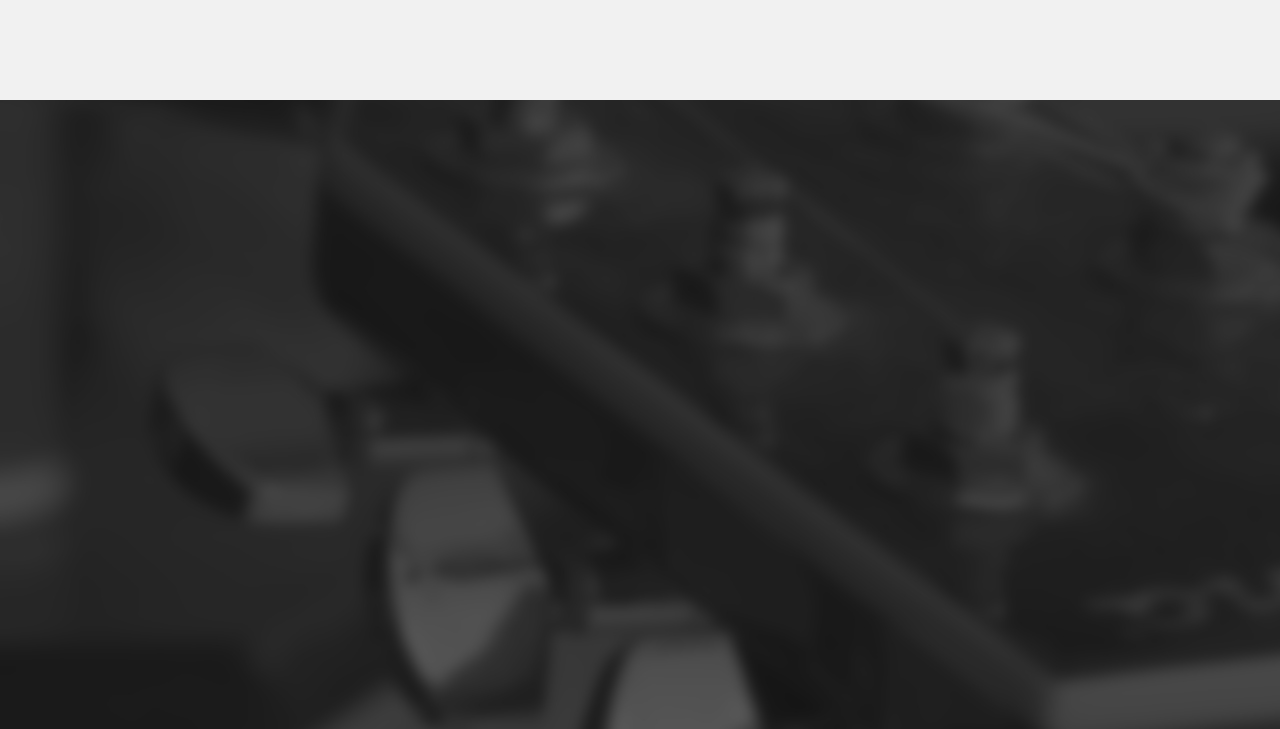
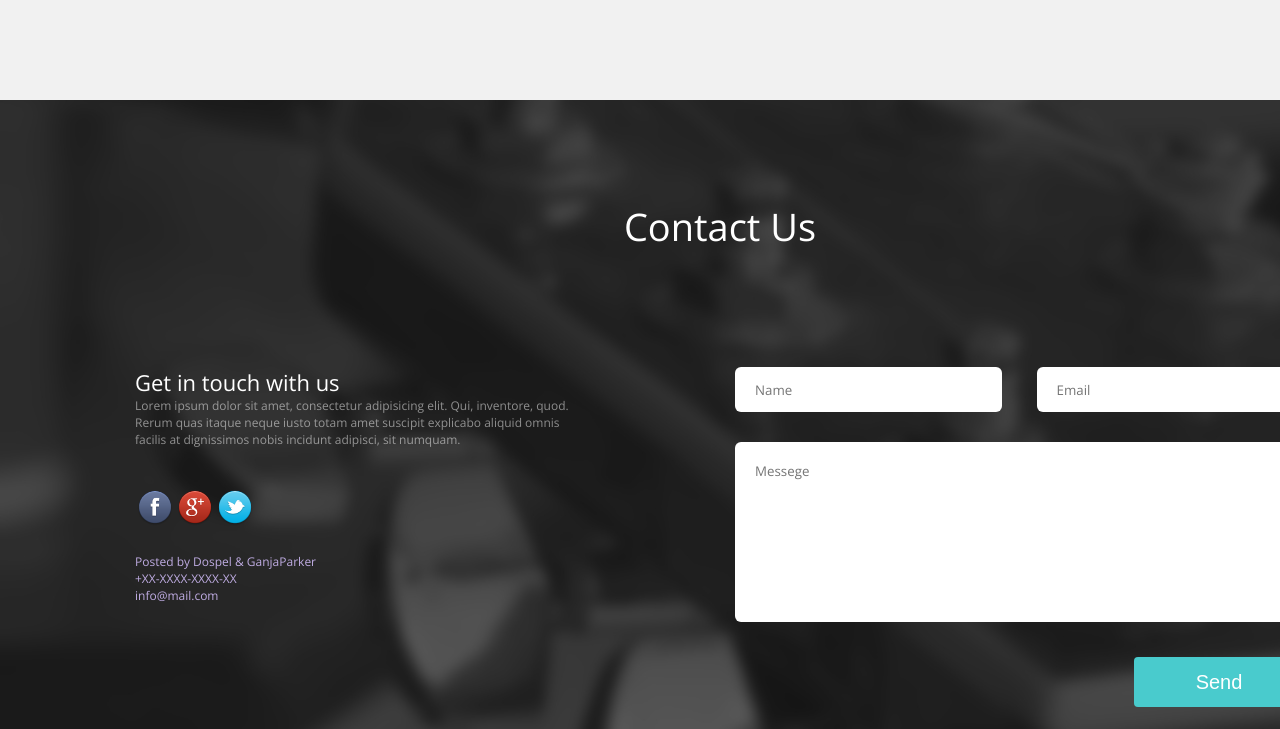
Before and after one commit to SergejGenri/test-small, a website: page app/index.html in a window 1280 px wide. Shown: the part 2068-2797 px from the top of the page. Drawn offline with nearby package versions, Linux system fonts and the light colour scheme.

Commit message:
add footer and section contact us

```diff
--- a/app/index.html
+++ b/app/index.html
@@ -14,7 +14,7 @@
 	<div class="wrapper">
 		<div class="header">
 			<div class="containers">
-				<h1 class="logo">Author</h1>
+				<h1><a href="" class="logo">Author</a></h1>
 				<nav class="nav">
 					<ul>
 						<li><a href="">Home</a></li>
@@ -136,8 +136,28 @@
 		</div>
 
 		<footer>
+			<h3 class="contact-header">Contact Us</h3>
 			<div class="containers">
-
+				<div class="contact-social">
+					<h6>Get in touch with us</h6>
+					<span>Lorem ipsum dolor sit amet, consectetur adipisicing elit. Qui, inventore, quod. Rerum quas itaque neque iusto totam amet suscipit explicabo aliquid omnis facilis at dignissimos nobis incidunt adipisci, sit numquam.
+					<ul class="social-icons">
+						<li><a href=""><i class="sprite sprite-Facebook"></i></a></li>
+						<li><a href=""><i class="sprite sprite-Google-Plus"></i></a></li>
+						<li><a href=""><i class="sprite sprite-Twitter-Bird"></i></a></li>
+					</ul>
+					<p>Posted by Dospel & GanjaParker</p>
+					<p>+XX-XXXX-XXXX-XX</p>
+					<p>info@mail.com</p>
+				</div>
+				<div class="contact-form">
+						<form class="contact_form" action="" method="post" name="contact_form">
+							<input type="text" name="name" placeholder="Name" required  maxlength="15">
+							<input type="text" name="email" placeholder="Email" required pattern="^\S+@\S+\.\S+$" title="example@mail.com">
+							<textarea name="messege" id="" cols="30" rows="10" maxlength="200" placeholder="Messege" required></textarea>
+							<button class="btn-send" type="submit">Send</button>
+						</form>
+				</div>
 			</div>
 
 		</footer>
--- a/app/scss/style.scss
+++ b/app/scss/style.scss
@@ -1,6 +1,10 @@
 * {
 	margin: 0;
 	padding: 0;
+}
+
+body {
+	font-family: 'Open Sans', sans-serif;
 }
 
 li {
@@ -11,7 +15,6 @@ li {
 	width: 1440px;
 	height: 100%;
 	margin: auto;
-	font-family: 'Open Sans', sans-serif;
 	a {
 		text-decoration: none;
 	}
@@ -162,3 +165,98 @@ footer {
 	margin: auto;
 	background: #181818 url('../img/footer-background.jpg') no-repeat;
 }
+
+.contact-header {
+	text-align: center;
+	color: #fff;
+	font-size: 38px;
+	padding: 100px 0 115px 0;
+	font-weight: 400;
+}
+
+.contact-social {
+	width: 440px;
+	float: left;
+	text-align: left;
+	color: #fff;
+	font-size: 10px;
+	h6 {
+		font-size: 22px;
+		font-weight: 400;
+	}
+	span {
+		font-size: 12px;
+		color: rgba(255, 255, 255, .5);
+	}
+	p {
+		color: #bface2;
+	}
+}
+
+.social-icons {
+	display: flex;
+	margin: 40px 0 25px 0;
+}
+
+.sprite {
+	background-image: url(../img/spritesheet.png);
+	background-repeat: no-repeat;
+	background-size: cover;
+	display: block;
+}
+
+.sprite-Facebook {
+	width: 40px;
+	height: 40px;
+	background-position: 0px 0px;
+}
+
+.sprite-Google-Plus {
+	width: 40px;
+	height: 40px;
+	background-position: -40px 0px;
+}
+
+.sprite-Twitter-Bird {
+	width: 40px;
+	height: 40px;
+	background-position: -80px 0px;
+}
+
+.contact-form {
+	width: 570px;
+	float: right;
+	display: flex;
+	input:first-child {
+		margin-right: 30px;
+	}
+	input {
+		width: 43.4%;
+		min-height: 45px;
+		margin-bottom: 30px;
+		border-radius: 6px;
+		border: 0;
+		padding-left: 20px;
+		font-family: 'Open Sans', sans-serif;
+	}
+	textarea {
+		width: 96%;
+		height: 160px;
+		border-radius: 6px;
+		border: 0;
+		padding: 20px 0 0 20px;
+		font-family: 'Open Sans', sans-serif;
+	}
+}
+
+.btn-send {
+	width: 170px;
+	height: 50px;
+	padding: 0;
+	border: 0;
+	background-color: #49cbcd;
+	margin: 30px 0 0 70%;
+	border-radius: 4px;
+	color: #fff;
+	font-size: 20px;
+}
```
Also changed, not shown: app/css/main.css, app/img/spritesheet.png (added).
